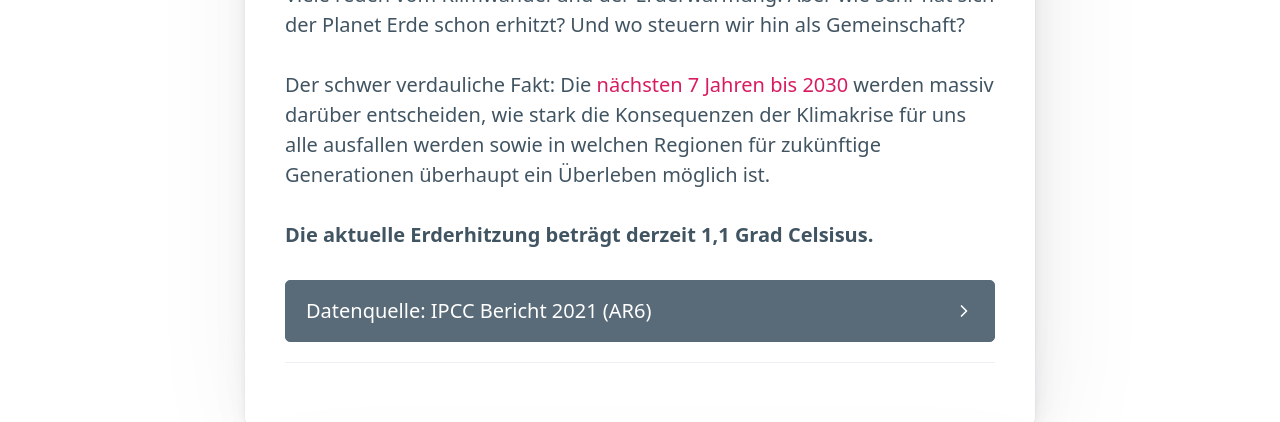
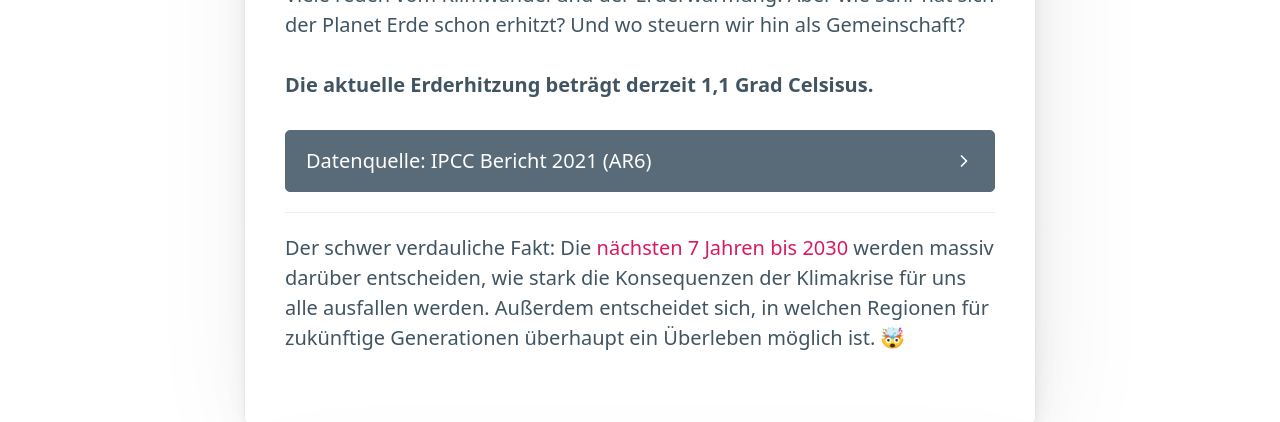
Before and after one commit to mandrasch/aktuelle-erderhitzung, a SvelteKit app: page / in a window 1280 px wide. Shown: the part 275-697 px from the top of the page. Built offline with nearby package versions, Linux system fonts and the light colour scheme.

Commit message:
chore: content changes

```diff
--- a/src/routes/+page.svelte
+++ b/src/routes/+page.svelte
@@ -32,13 +32,7 @@
 				Viele reden vom Klimwandel und der Erderwärmung. Aber wie sehr hat sich der Planet Erde
 				schon erhitzt? Und wo steuern wir hin als Gemeinschaft?
 			</p>
-			<p>
-				Der schwer verdauliche Fakt: Die <a href="#die-naechsten-7-jahre"
-					>nächsten 7 Jahren bis 2030</a
-				> werden massiv darüber entscheiden, wie stark die Konsequenzen der Klimakrise für uns alle ausfallen
-				werden sowie in welchen Regionen für zukünftige Generationen überhaupt ein Überleben möglich
-				ist.
-			</p>
+
 			<p style="font-weight:bold;">Die aktuelle Erderhitzung beträgt derzeit 1,1 Grad Celsisus.</p>
 			<details>
 				<summary role="button" class="secondary">Datenquelle: IPCC Bericht 2021 (AR6)</summary>
@@ -80,6 +74,14 @@
 					</a>.
 				</p>
 			</details>
+
+			<p>
+				Der schwer verdauliche Fakt: Die <a href="#die-naechsten-7-jahre"
+					>nächsten 7 Jahren bis 2030</a
+				> werden massiv darüber entscheiden, wie stark die Konsequenzen der Klimakrise für uns alle ausfallen
+				werden. Außerdem entscheidet sich, in welchen Regionen für zukünftige Generationen überhaupt
+				ein Überleben möglich ist. 🤯
+			</p>
 		</article>
 
 		<article>
```
